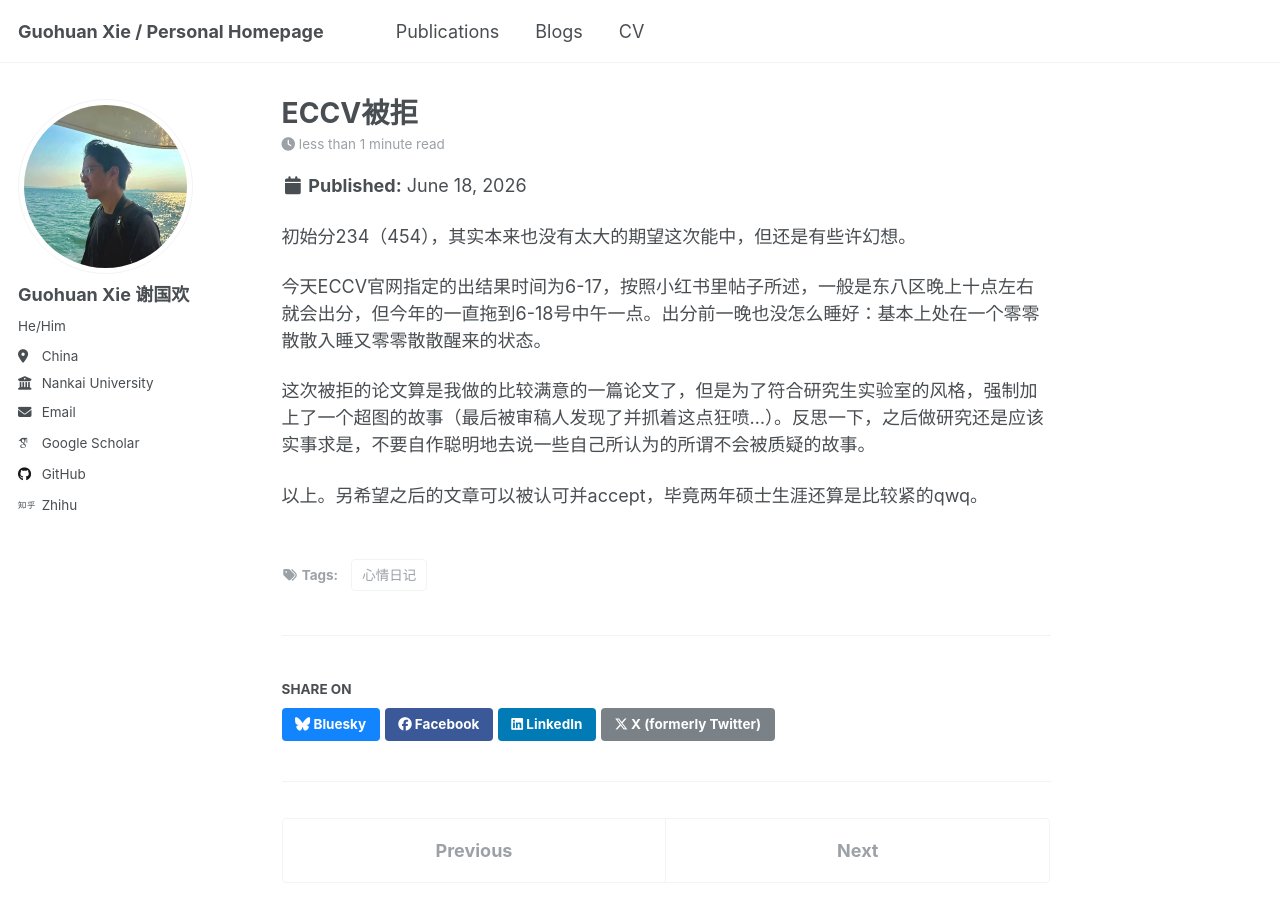
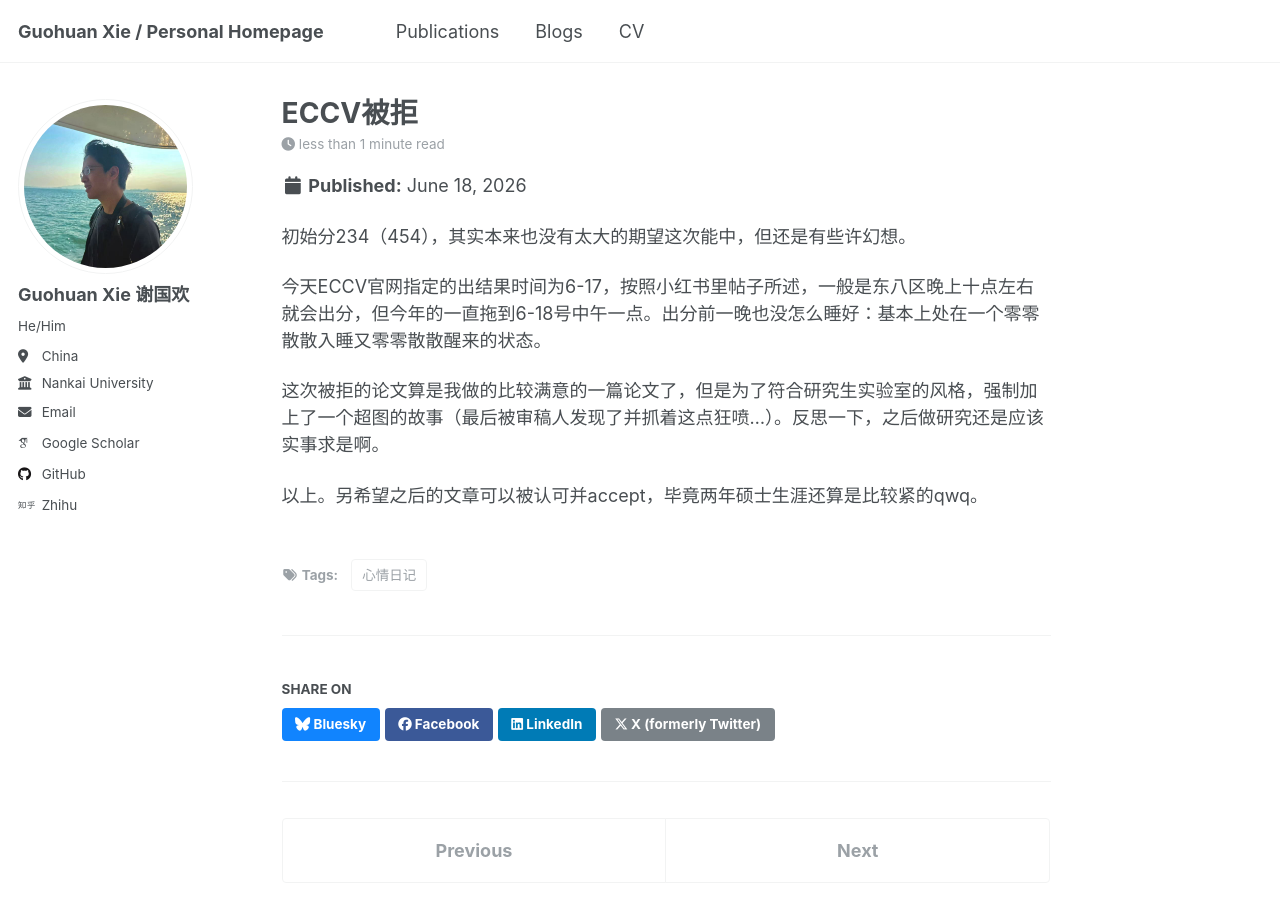
Before and after one commit to guohuan-xie/guohuan-xie.github.io, a Jekyll site: the page built from _posts/2026-06-18-eccv-rejected.md, in a window 1280 px wide and 900 px high. Built offline with Jekyll 4.4.1, drawn with Linux system fonts in a browser that asks for light colours; some web fonts are replaced.

Commit message:
修正论文拒稿感想中的表述，使其更加准确和简洁

```diff
--- a/_posts/2026-06-18-eccv-rejected.md
+++ b/_posts/2026-06-18-eccv-rejected.md
@@ -10,6 +10,6 @@ tags:
 
 今天ECCV官网指定的出结果时间为6-17，按照小红书里帖子所述，一般是东八区晚上十点左右就会出分，但今年的一直拖到6-18号中午一点。出分前一晚也没怎么睡好：基本上处在一个零零散散入睡又零零散散醒来的状态。
 
-这次被拒的论文算是我做的比较满意的一篇论文了，但是为了符合研究生实验室的风格，强制加上了一个超图的故事（最后被审稿人发现了并抓着这点狂喷...）。反思一下，之后做研究还是应该实事求是，不要自作聪明地去说一些自己所认为的所谓不会被质疑的故事。
+这次被拒的论文算是我做的比较满意的一篇论文了，但是为了符合研究生实验室的风格，强制加上了一个超图的故事（最后被审稿人发现了并抓着这点狂喷...）。反思一下，之后做研究还是应该实事求是啊。
 
 以上。另希望之后的文章可以被认可并accept，毕竟两年硕士生涯还算是比较紧的qwq。
```
